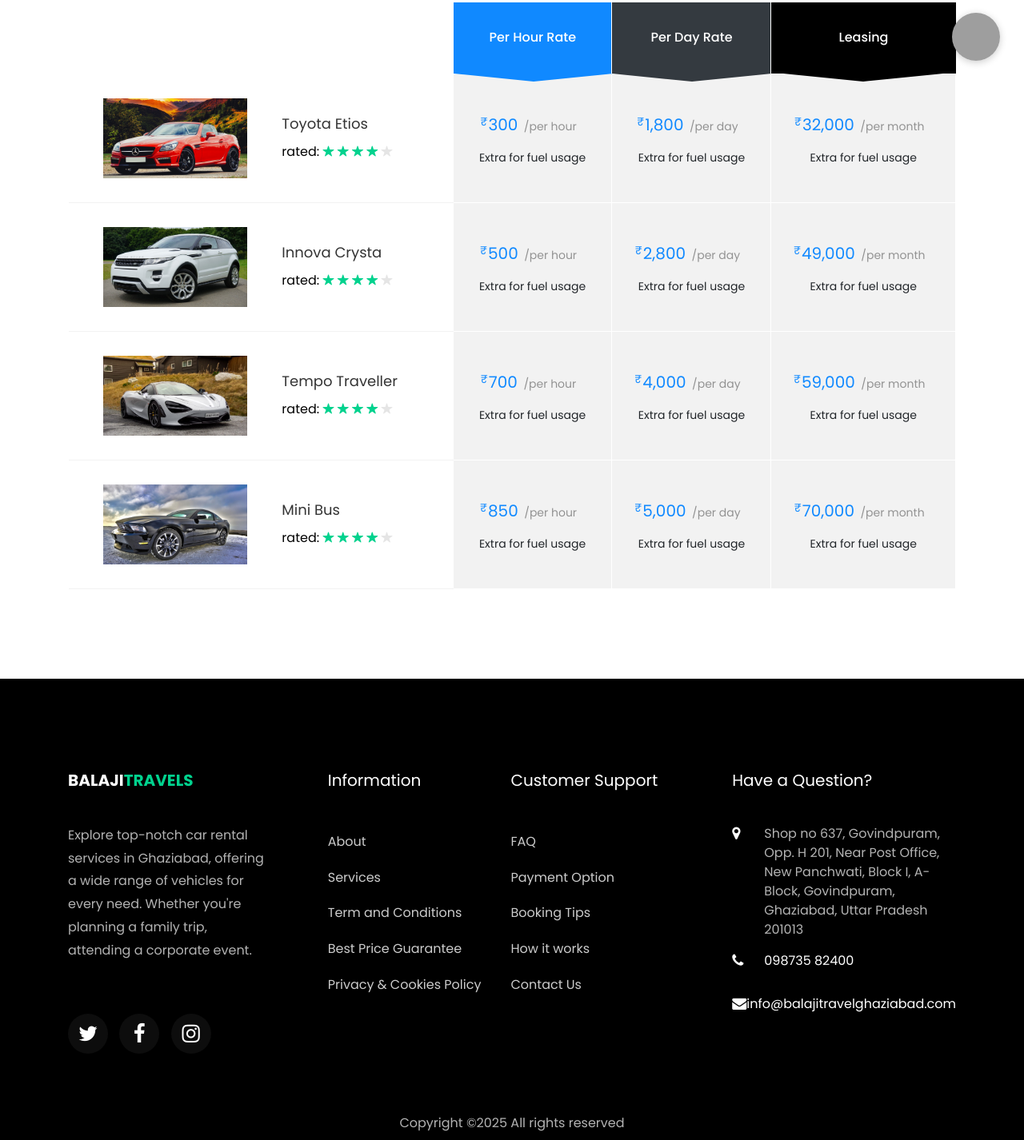
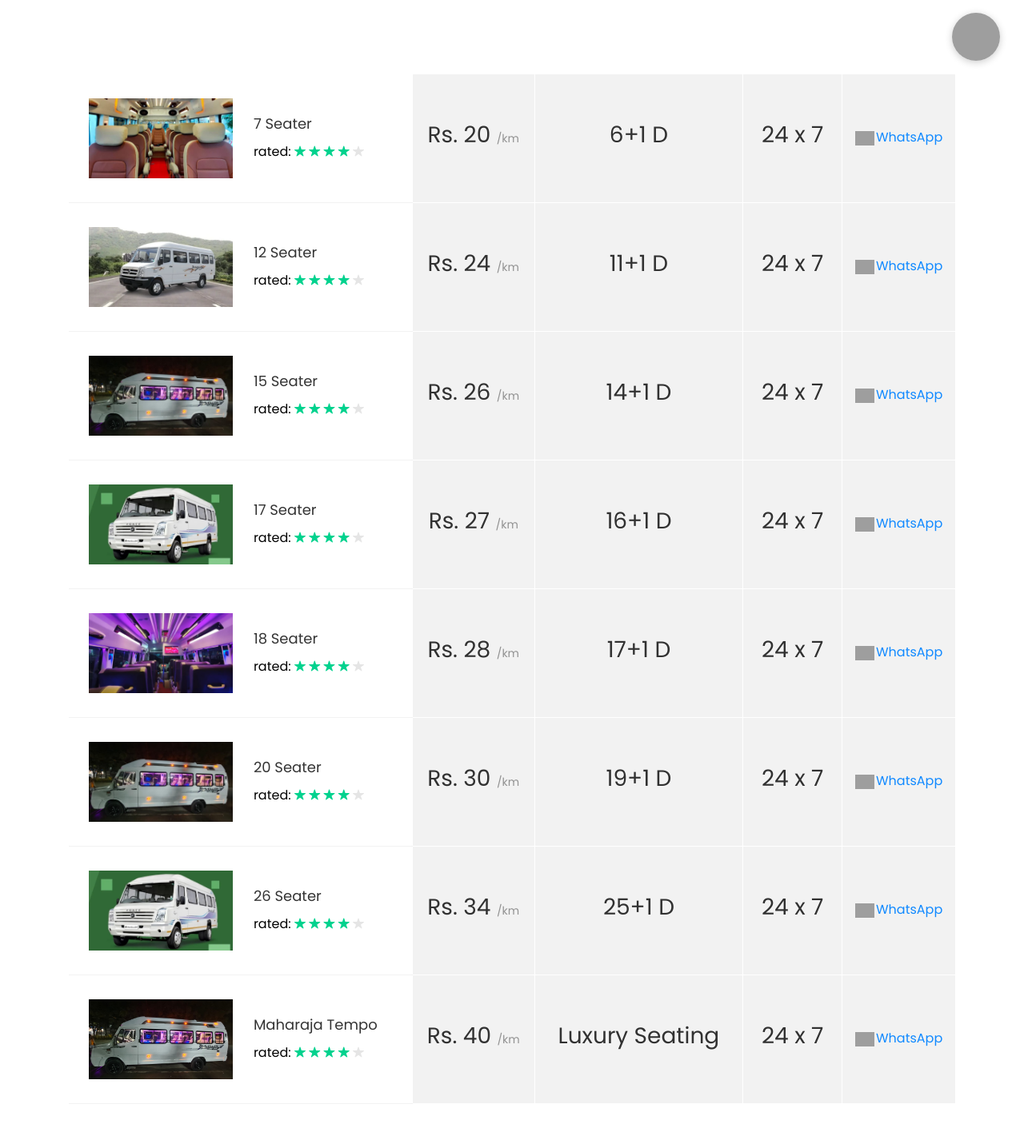
Before and after one commit to lakshay89/car-rent-website-balaji, a plain HTML site: page pricing.html in a window 1280 px wide. Shown: the part 694-2120 px from the top of the page at 80% size. Drawn offline with Linux system fonts and the light colour scheme; some packages are replaced by stand-ins of ours; no server answers; grey boxes are pictures that could not be loaded; files whose address does not match are found by name.

Commit message:
lakslasasas

```diff
--- a/pricing.html
+++ b/pricing.html
@@ -62,8 +62,7 @@
         </div>
       </div>
     </section>
-
-  <section class="ftco-section ftco-cart">
+<section class="ftco-section ftco-cart">
   <div class="container">
     <div class="row">
       <div class="col-md-12 ftco-animate">
@@ -72,17 +71,18 @@
             <thead class="thead-primary">
               <tr class="text-center">
                 <th>&nbsp;</th>
-                <th>&nbsp;</th>
-                <th class="bg-primary heading">Per Hour Rate</th>
-                <th class="bg-dark heading">Per Day Rate</th>
-                <th class="bg-black heading">Leasing</th>
+                <th>Tempo Traveller</th>
+                <th>Price Per KM</th>
+                <th>Seating</th>
+                <th>Available</th>
+                <th>Enquiry</th>
               </tr>
             </thead>
             <tbody>
               <tr class="">
-                <td class="car-image"><div class="img" style="background-image:url(images/car-1.jpg);"></div></td>
+                <td class="car-image"><div class="img" style="background-image:url(images/s1.jpg);"></div></td>
                 <td class="product-name">
-                  <h3>Toyota Etios</h3>
+                  <h3>7 Seater</h3>
                   <p class="mb-0 rated">
                     <span>rated:</span>
                     <span class="ion-ios-star"></span>
@@ -92,41 +92,19 @@
                     <span class="ion-ios-star"></span>
                   </p>
                 </td>
+                <td class="price"><div class="price-rate"><h3>Rs. 20 <span class="per">/km</span></h3></div></td>
+                <td class="price"><div class="price-rate"><h3>6+1 D</h3></div></td>
+                <td class="price"><div class="price-rate"><h3>24 x 7</h3></div></td>
                 <td class="price">
-                  <p class="btn-custom"><a href="#">Rent a car</a></p>
-                  <div class="price-rate">
-                    <h3>
-                      <span class="num"><small class="currency">₹</small> 300</span>
-                      <span class="per">/per hour</span>
-                    </h3>
-                    <span class="subheading">Extra for fuel usage</span>
-                  </div>
-                </td>
-                <td class="price">
-                  <p class="btn-custom"><a href="#">Rent a car</a></p>
-                  <div class="price-rate">
-                    <h3>
-                      <span class="num"><small class="currency">₹</small> 1,800</span>
-                      <span class="per">/per day</span>
-                    </h3>
-                    <span class="subheading">Extra for fuel usage</span>
-                  </div>
-                </td>
-                <td class="price">
-                  <p class="btn-custom"><a href="#">Rent a car</a></p>
-                  <div class="price-rate">
-                    <h3>
-                      <span class="num"><small class="currency">₹</small> 32,000</span>
-                      <span class="per">/per month</span>
-                    </h3>
-                    <span class="subheading">Extra for fuel usage</span>
-                  </div>
+                  <a href="https://wa.me/919873582400" target="_blank">
+                    <img src="https://upload.wikimedia.org/wikipedia/commons/6/6b/WhatsApp.svg" width="24" style="margin-right:2px;">WhatsApp
+                  </a>
                 </td>
               </tr>
               <tr class="">
-                <td class="car-image"><div class="img" style="background-image:url(images/car-2.jpg);"></div></td>
+                <td class="car-image"><div class="img" style="background-image:url(images/17seat.webp);"></div></td>
                 <td class="product-name">
-                  <h3>Innova Crysta</h3>
+                  <h3>12 Seater</h3>
                   <p class="mb-0 rated">
                     <span>rated:</span>
                     <span class="ion-ios-star"></span>
@@ -136,41 +114,19 @@
                     <span class="ion-ios-star"></span>
                   </p>
                 </td>
+                <td class="price"><div class="price-rate"><h3>Rs. 24 <span class="per">/km</span></h3></div></td>
+                <td class="price"><div class="price-rate"><h3>11+1 D</h3></div></td>
+                <td class="price"><div class="price-rate"><h3>24 x 7</h3></div></td>
                 <td class="price">
-                  <p class="btn-custom"><a href="#">Rent a car</a></p>
-                  <div class="price-rate">
-                    <h3>
-                      <span class="num"><small class="currency">₹</small> 500</span>
-                      <span class="per">/per hour</span>
-                    </h3>
-                    <span class="subheading">Extra for fuel usage</span>
-                  </div>
-                </td>
-                <td class="price">
-                  <p class="btn-custom"><a href="#">Rent a car</a></p>
-                  <div class="price-rate">
-                    <h3>
-                      <span class="num"><small class="currency">₹</small> 2,800</span>
-                      <span class="per">/per day</span>
-                    </h3>
-                    <span class="subheading">Extra for fuel usage</span>
-                  </div>
-                </td>
-                <td class="price">
-                  <p class="btn-custom"><a href="#">Rent a car</a></p>
-                  <div class="price-rate">
-                    <h3>
-                      <span class="num"><small class="currency">₹</small> 49,000</span>
-                      <span class="per">/per month</span>
-                    </h3>
-                    <span class="subheading">Extra for fuel usage</span>
-                  </div>
+                  <a href="https://wa.me/919873582400" target="_blank">
+                    <img src="https://upload.wikimedia.org/wikipedia/commons/6/6b/WhatsApp.svg" width="24" style="margin-right:2px;">WhatsApp
+                  </a>
                 </td>
               </tr>
               <tr class="">
-                <td class="car-image"><div class="img" style="background-image:url(images/car-3.jpg);"></div></td>
+                <td class="car-image"><div class="img" style="background-image:url(images/s3.jpg);"></div></td>
                 <td class="product-name">
-                  <h3>Tempo Traveller</h3>
+                  <h3>15 Seater</h3>
                   <p class="mb-0 rated">
                     <span>rated:</span>
                     <span class="ion-ios-star"></span>
@@ -180,41 +136,19 @@
                     <span class="ion-ios-star"></span>
                   </p>
                 </td>
+                <td class="price"><div class="price-rate"><h3>Rs. 26 <span class="per">/km</span></h3></div></td>
+                <td class="price"><div class="price-rate"><h3>14+1 D</h3></div></td>
+                <td class="price"><div class="price-rate"><h3>24 x 7</h3></div></td>
                 <td class="price">
-                  <p class="btn-custom"><a href="#">Rent a car</a></p>
-                  <div class="price-rate">
-                    <h3>
-                      <span class="num"><small class="currency">₹</small> 700</span>
-                      <span class="per">/per hour</span>
-                    </h3>
-                    <span class="subheading">Extra for fuel usage</span>
-                  </div>
-                </td>
-                <td class="price">
-                  <p class="btn-custom"><a href="#">Rent a car</a></p>
-                  <div class="price-rate">
-                    <h3>
-                      <span class="num"><small class="currency">₹</small> 4,000</span>
-                      <span class="per">/per day</span>
-                    </h3>
-                    <span class="subheading">Extra for fuel usage</span>
-                  </div>
-                </td>
-                <td class="price">
-                  <p class="btn-custom"><a href="#">Rent a car</a></p>
-                  <div class="price-rate">
-                    <h3>
-                      <span class="num"><small class="currency">₹</small> 59,000</span>
-                      <span class="per">/per month</span>
-                    </h3>
-                    <span class="subheading">Extra for fuel usage</span>
-                  </div>
+                  <a href="https://wa.me/919873582400" target="_blank">
+                    <img src="https://upload.wikimedia.org/wikipedia/commons/6/6b/WhatsApp.svg" width="24" style="margin-right:2px;">WhatsApp
+                  </a>
                 </td>
               </tr>
               <tr class="">
-                <td class="car-image"><div class="img" style="background-image:url(images/car-4.jpg);"></div></td>
+                <td class="car-image"><div class="img" style="background-image:url(images/12-seater-tempo-traveller.jpg);"></div></td>
                 <td class="product-name">
-                  <h3>Mini Bus</h3>
+                  <h3>17 Seater</h3>
                   <p class="mb-0 rated">
                     <span>rated:</span>
                     <span class="ion-ios-star"></span>
@@ -224,38 +158,103 @@
                     <span class="ion-ios-star"></span>
                   </p>
                 </td>
+                <td class="price"><div class="price-rate"><h3>Rs. 27 <span class="per">/km</span></h3></div></td>
+                <td class="price"><div class="price-rate"><h3>16+1 D</h3></div></td>
+                <td class="price"><div class="price-rate"><h3>24 x 7</h3></div></td>
                 <td class="price">
-                  <p class="btn-custom"><a href="#">Rent a car</a></p>
-                  <div class="price-rate">
-                    <h3>
-                      <span class="num"><small class="currency">₹</small> 850</span>
-                      <span class="per">/per hour</span>
-                    </h3>
-                    <span class="subheading">Extra for fuel usage</span>
-                  </div>
-                </td>
-                <td class="price">
-                  <p class="btn-custom"><a href="#">Rent a car</a></p>
-                  <div class="price-rate">
-                    <h3>
-                      <span class="num"><small class="currency">₹</small> 5,000</span>
-                      <span class="per">/per day</span>
-                    </h3>
-                    <span class="subheading">Extra for fuel usage</span>
-                  </div>
-                </td>
-                <td class="price">
-                  <p class="btn-custom"><a href="#">Rent a car</a></p>
-                  <div class="price-rate">
-                    <h3>
-                      <span class="num"><small class="currency">₹</small> 70,000</span>
-                      <span class="per">/per month</span>
-                    </h3>
-                    <span class="subheading">Extra for fuel usage</span>
-                  </div>
+                  <a href="https://wa.me/919873582400" target="_blank">
+                    <img src="https://upload.wikimedia.org/wikipedia/commons/6/6b/WhatsApp.svg" width="24" style="margin-right:2px;">WhatsApp
+                  </a>
                 </td>
               </tr>
-              <!-- You may add more rows for new vehicle types as your fleet grows -->
+              <tr class="">
+                <td class="car-image"><div class="img" style="background-image:url(images/s2.jpg);"></div></td>
+                <td class="product-name">
+                  <h3>18 Seater</h3>
+                  <p class="mb-0 rated">
+                    <span>rated:</span>
+                    <span class="ion-ios-star"></span>
+                    <span class="ion-ios-star"></span>
+                    <span class="ion-ios-star"></span>
+                    <span class="ion-ios-star"></span>
+                    <span class="ion-ios-star"></span>
+                  </p>
+                </td>
+                <td class="price"><div class="price-rate"><h3>Rs. 28 <span class="per">/km</span></h3></div></td>
+                <td class="price"><div class="price-rate"><h3>17+1 D</h3></div></td>
+                <td class="price"><div class="price-rate"><h3>24 x 7</h3></div></td>
+                <td class="price">
+                  <a href="https://wa.me/919873582400" target="_blank">
+                    <img src="https://upload.wikimedia.org/wikipedia/commons/6/6b/WhatsApp.svg" width="24" style="margin-right:2px;">WhatsApp
+                  </a>
+                </td>
+              </tr>
+              <tr class="">
+                <td class="car-image"><div class="img" style="background-image:url(images/s3.jpg);"></div></td>
+                <td class="product-name">
+                  <h3>20 Seater</h3>
+                  <p class="mb-0 rated">
+                    <span>rated:</span>
+                    <span class="ion-ios-star"></span>
+                    <span class="ion-ios-star"></span>
+                    <span class="ion-ios-star"></span>
+                    <span class="ion-ios-star"></span>
+                    <span class="ion-ios-star"></span>
+                  </p>
+                </td>
+                <td class="price"><div class="price-rate"><h3>Rs. 30 <span class="per">/km</span></h3></div></td>
+                <td class="price"><div class="price-rate"><h3>19+1 D</h3></div></td>
+                <td class="price"><div class="price-rate"><h3>24 x 7</h3></div></td>
+                <td class="price">
+                  <a href="https://wa.me/919873582400" target="_blank">
+                    <img src="https://upload.wikimedia.org/wikipedia/commons/6/6b/WhatsApp.svg" width="24" style="margin-right:2px;">WhatsApp
+                  </a>
+                </td>
+              </tr>
+              <tr class="">
+                <td class="car-image"><div class="img" style="background-image:url(images/12-seater-tempo-traveller.jpg);"></div></td>
+                <td class="product-name">
+                  <h3>26 Seater</h3>
+                  <p class="mb-0 rated">
+                    <span>rated:</span>
+                    <span class="ion-ios-star"></span>
+                    <span class="ion-ios-star"></span>
+                    <span class="ion-ios-star"></span>
+                    <span class="ion-ios-star"></span>
+                    <span class="ion-ios-star"></span>
+                  </p>
+                </td>
+                <td class="price"><div class="price-rate"><h3>Rs. 34 <span class="per">/km</span></h3></div></td>
+                <td class="price"><div class="price-rate"><h3>25+1 D</h3></div></td>
+                <td class="price"><div class="price-rate"><h3>24 x 7</h3></div></td>
+                <td class="price">
+                  <a href="https://wa.me/919873582400" target="_blank">
+                    <img src="https://upload.wikimedia.org/wikipedia/commons/6/6b/WhatsApp.svg" width="24" style="margin-right:2px;">WhatsApp
+                  </a>
+                </td>
+              </tr>
+              <tr class="">
+                <td class="car-image"><div class="img" style="background-image:url(images/maharaja-tempo-traveller-in-delhi.jpg);"></div></td>
+                <td class="product-name">
+                  <h3>Maharaja Tempo</h3>
+                  <p class="mb-0 rated">
+                    <span>rated:</span>
+                    <span class="ion-ios-star"></span>
+                    <span class="ion-ios-star"></span>
+                    <span class="ion-ios-star"></span>
+                    <span class="ion-ios-star"></span>
+                    <span class="ion-ios-star"></span>
+                  </p>
+                </td>
+                <td class="price"><div class="price-rate"><h3>Rs. 40 <span class="per">/km</span></h3></div></td>
+                <td class="price"><div class="price-rate"><h3>Luxury Seating</h3></div></td>
+                <td class="price"><div class="price-rate"><h3>24 x 7</h3></div></td>
+                <td class="price">
+                  <a href="https://wa.me/919873582400" target="_blank">
+                    <img src="https://upload.wikimedia.org/wikipedia/commons/6/6b/WhatsApp.svg" width="24" style="margin-right:2px;">WhatsApp
+                  </a>
+                </td>
+              </tr>
             </tbody>
           </table>
         </div>
@@ -263,6 +262,7 @@
     </div>
   </div>
 </section>
+
 
 
 
```
Also changed, not shown: index.html (+2 -2 lines).
